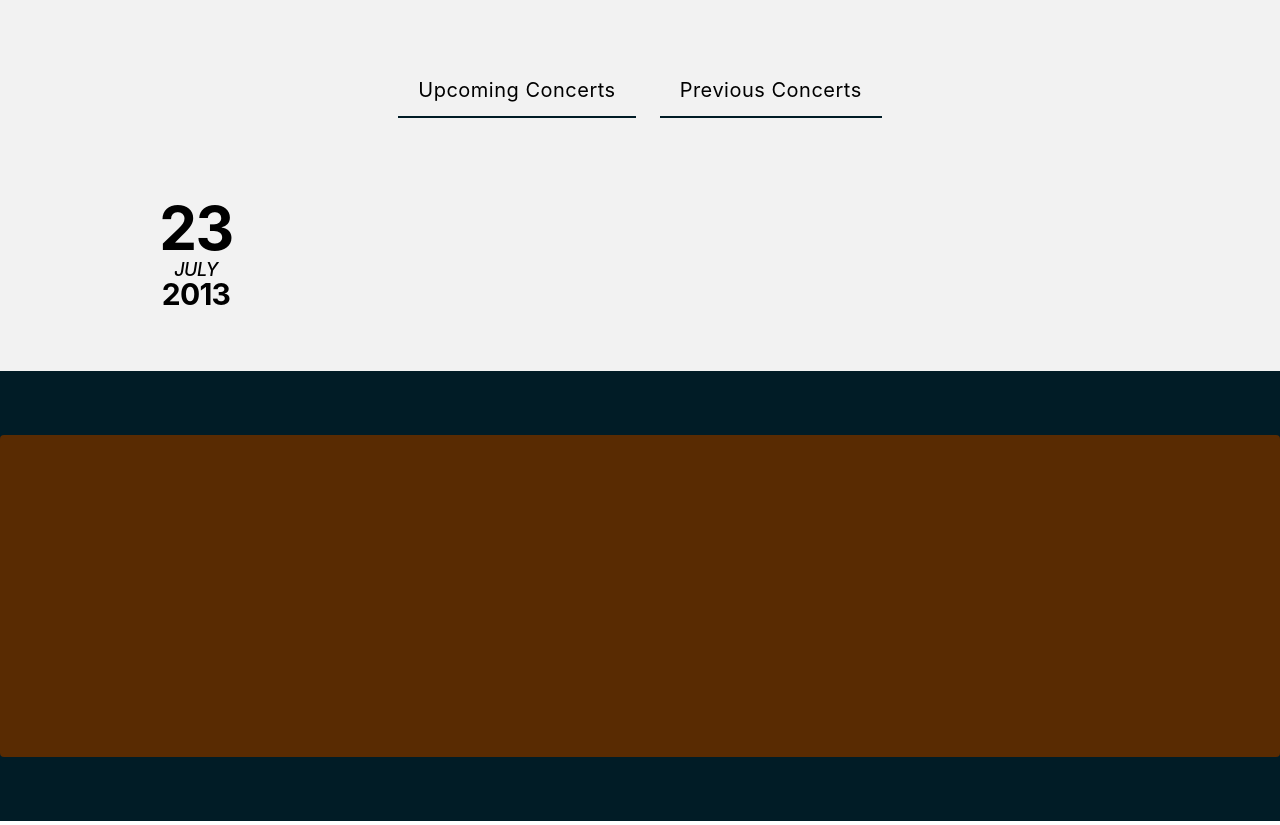
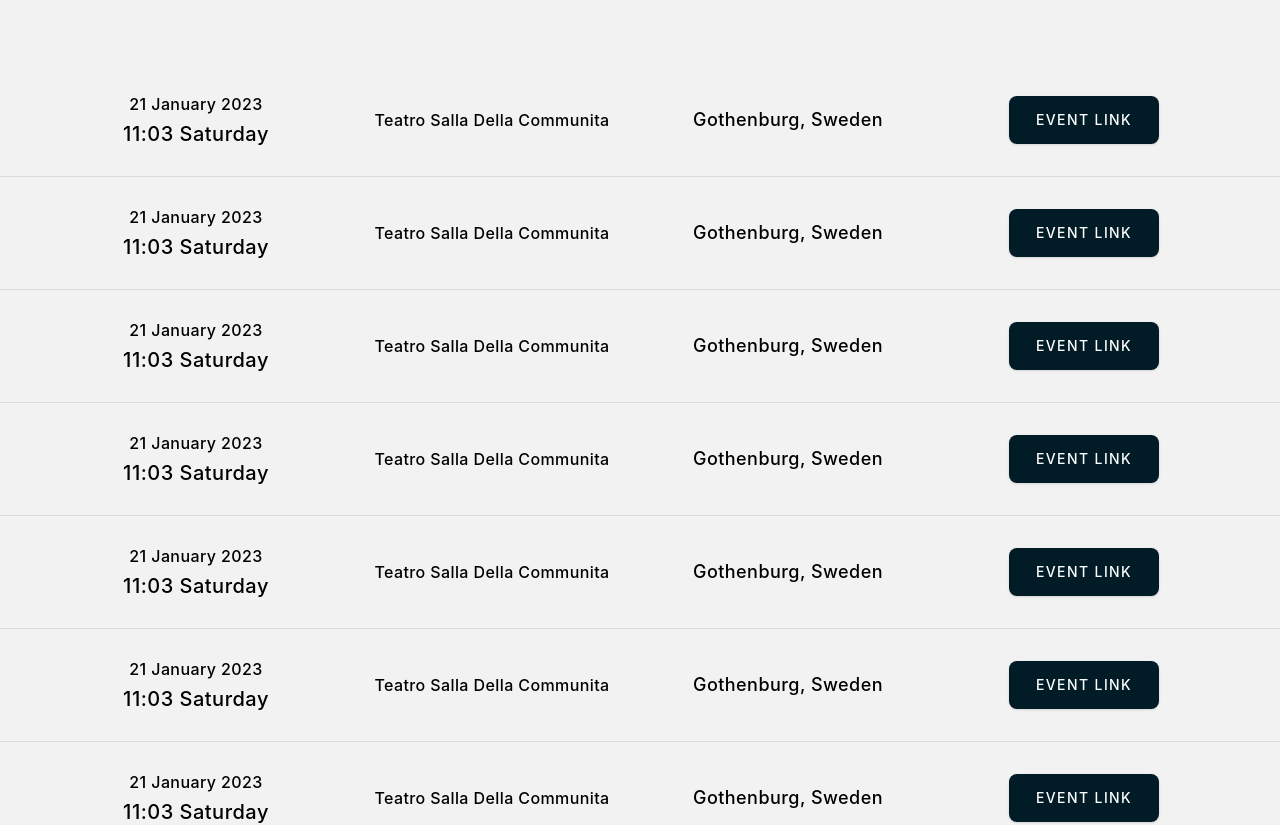
Before and after one commit to eliasfrigard/polenta, a Next.js app: page /concerts in a window 1280 px wide. Shown: the part 800-1625 px from the top of the page. Built offline with nearby package versions, Linux system fonts and the light colour scheme.

Commit message:
event component

```diff
--- /dev/null
+++ b/components/Event.js
@@ -0,0 +1,32 @@
+import Moment from 'react-moment'
+
+export default function Event({ venue, date, city, country, last = false, first = false }) {
+  return (
+    <>
+      <div
+        className={`${
+          !first && 'mt-4'
+        } p-4 max-w-[1200px] w-full grid grid-flow-row grid-cols-4 gap-4 hover:bg-gray-200 hover:cursor-pointer rounded-lg`}
+      >
+        <div className='centerContent flex-col gap-3'>
+          <p className='text leading-none font-medium tracking-wide'>
+            <Moment format='DD MMMM YYYY'>{date}</Moment>
+          </p>
+          <p className='text-xl leading-none font-medium tracking-wide'>
+            <Moment format='HH:mm dddd'>{date}</Moment>
+          </p>
+        </div>
+        <div className='centerContent tracking-wide font-medium'>{venue}</div>
+        <div className='centerContent font-medium text-lg tracking-wide'>
+          {city}, {country}
+        </div>
+        <div className='centerContent'>
+          <div className='centerContent w-[150px] h-12 rounded-lg bg-[#011C26] shadow text-white'>
+            <p className='tracking-widest uppercase font-medium text-sm'>Event Link</p>
+          </div>
+        </div>
+      </div>
+      {!last && <div className='container w-full h-[1px] rounded-full bg-black mt-4 opacity-10'></div>}
+    </>
+  )
+}
--- a/package.json
+++ b/package.json
@@ -17,7 +17,7 @@
     "react": "18.2.0",
     "react-dom": "18.2.0",
     "react-icons": "^4.4.0",
-    "react-moment": "^1.1.2"
+    "react-moment": "^1.1.3"
   },
   "devDependencies": {
     "@tailwindcss/typography": "^0.5.9",
--- a/pages/concerts.js
+++ b/pages/concerts.js
@@ -1,40 +1,29 @@
 import Layout from '../components/Layouts/Default'
+import Event from '../components/Event'
 import Image from 'next/image'
 
-import { Tab } from '@headlessui/react'
+export default function Home() {
+  const event = {
+    date: Date.now(),
+    venue: 'Teatro Salla Della Communita',
+    city: 'Gothenburg',
+    country: 'Sweden',
+  }
 
-export default function Home() {
   return (
     <Layout>
       <div id='hero' className='h-[100vh] flex justify-center items-center text-white '>
         <Image alt='Mountains' src='/polenta-5.jpg' layout='fill' objectFit='cover' />
       </div>
       <div className='py-16 bg-[#F2F2F2] flex justify-center items-center flex-col'>
-        <Tab.Group>
-          <Tab.List className='flex gap-6'>
-            <Tab className='outline-none text-xl tracking-wide border-b-2 border-[#011C26] py-3 px-5 capitalize'>
-              Upcoming Concerts
-            </Tab>
-            <Tab className='outline-none text-xl tracking-wide border-b-2 border-[#011C26] py-3 px-5 capitalize'>
-              Previous Concerts
-            </Tab>
-          </Tab.List>
-          <Tab.Panels className='container pt-16'>
-            <Tab.Panel className='flex flex-col justify-center items-center'>
-              <div className='p-4 max-w-[1200px] w-full h-[125px]  grid grid-flow-row grid-cols-4 gap-4'>
-                <div className='flex flex-col items-center gap-[3px]'>
-                  <p className='text-6xl leading-none font-bold tracking-tight'>23</p>
-                  <p className='text-lg leading-none font-medium tracking-tight italic'>JULY</p>
-                  <p className='text-3xl leading-none font-bold tracking-tight -translate-y-[3px]'>2013</p>
-                </div>
-                <div className=''></div>
-                <div className=''></div>
-                <div className=''></div>
-              </div>
-            </Tab.Panel>
-            <Tab.Panel className='flex flex-col justify-center items-center'></Tab.Panel>
-          </Tab.Panels>
-        </Tab.Group>
+        <Event date={event.date} venue={event.venue} city={event.city} country={event.country} />
+        <Event date={event.date} venue={event.venue} city={event.city} country={event.country} />
+        <Event date={event.date} venue={event.venue} city={event.city} country={event.country} />
+        <Event date={event.date} venue={event.venue} city={event.city} country={event.country} />
+        <Event date={event.date} venue={event.venue} city={event.city} country={event.country} />
+        <Event date={event.date} venue={event.venue} city={event.city} country={event.country} />
+        <Event date={event.date} venue={event.venue} city={event.city} country={event.country} />
+        <Event date={event.date} venue={event.venue} city={event.city} country={event.country} last={true} />
       </div>
     </Layout>
   )
--- a/styles/globals.css
+++ b/styles/globals.css
@@ -51,4 +51,9 @@ a {
   .mobileNavLink:hover {
     color: black;
   }
+  .centerContent {
+    display: flex;
+    justify-content: center;
+    align-items: center;
+  }
 }
```
Also changed, not shown: 1 other file (tests, documents, lock files or other folders).
